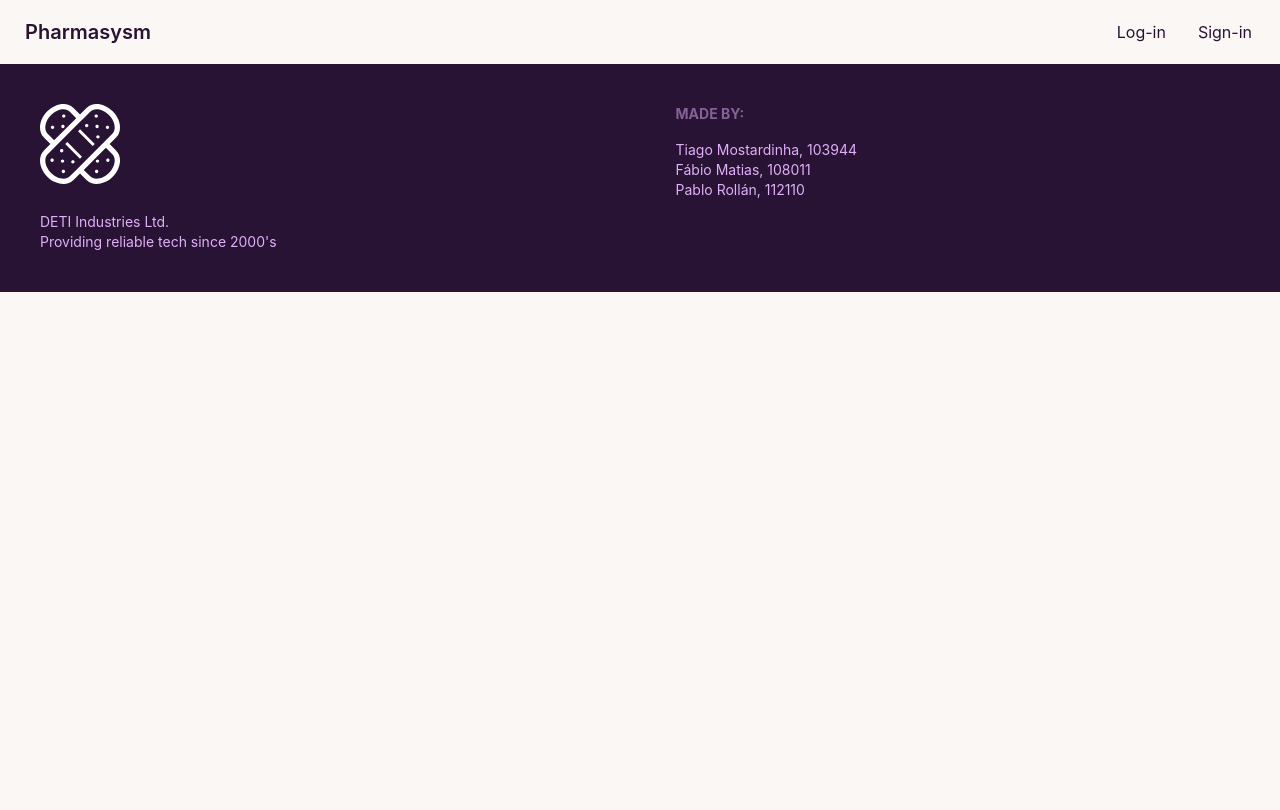
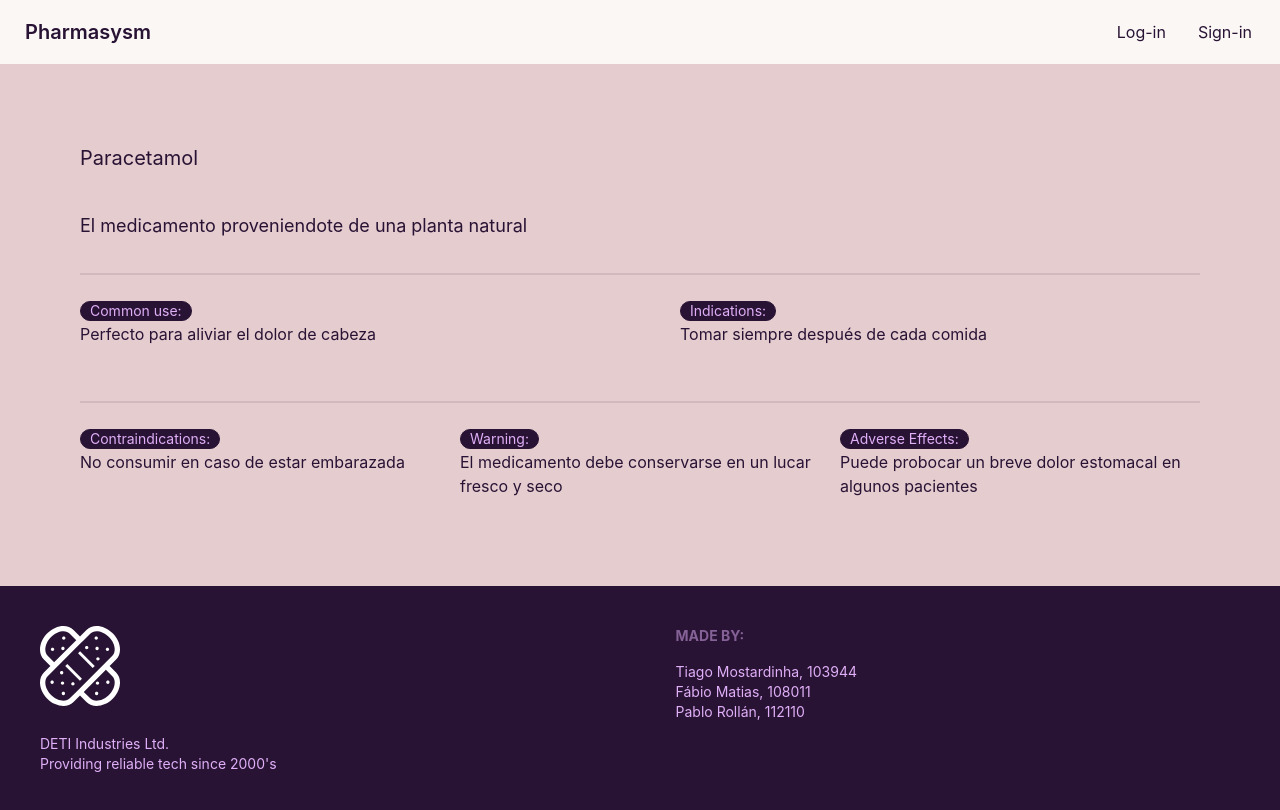
Before and after one commit to TiagoMostardinha/ihc-project, a React (Create React App) app: page /drug in a window 1280 px wide. Shown: the top 810 px of the page. Built offline with nearby package versions, Linux system fonts and the light colour scheme.

Commit message:
Drug page completed

```diff
--- a/src/App.js
+++ b/src/App.js
@@ -10,6 +10,7 @@ import SearchSol from './SearchSol.js';
 import SignIn from './SignIn.js';
 import AboutUs from './AboutUs.js';
 import LogIn from './LogIn.js';
+import Drug from './Drug.js'
 
 
 function App() {
@@ -46,6 +47,7 @@ function App() {
             <Route exact path='/signin' element={<SignIn />} />
             <Route exact path='/aboutus' element={<AboutUs />} />
             <Route exact path='/login' element={<LogIn />} />
+            <Route exact path='/drug' element={<Drug />} />
           </Routes>
         </div>
         <Footer />
--- /dev/null
+++ b/src/Drug.js
@@ -0,0 +1,49 @@
+const Drug = () => {
+    const medicamento = "Paracetamol";
+    const what = "El medicamento proveniendote de una planta natural";
+    const commonUse = "Perfecto para aliviar el dolor de cabeza";
+    const indications = "Tomar siempre después de cada comida";
+    const contraindications = "No consumir en caso de estar embarazada";
+    const warning = "El medicamento debe conservarse en un lucar fresco y seco";
+    const adverseEffects = "Puede probocar un breve dolor estomacal en algunos pacientes";
+    return (
+        <div className="flex justify-center items-center h-auto m-20">
+            <div className="flex flex-col w-full">
+                <h2 className="text-xl"style={{ paddingBottom: "40px" }}>{medicamento}</h2>
+                <h5 className="text-lg" style={{ paddingBottom: "10px" }}>{what}</h5>
+                <div className="divider"></div>
+                <div className="grid h-20 place-items-rigth">
+                    <div style={{ display: "grid", gridTemplateColumns: "repeat(2, 2fr)", gridGap: "80px" }}>
+                        <div style={{ paddingRight: "auto" }}>
+                            <h1 className="badge">Common use:</h1>
+                            <p>{commonUse}</p>
+                        </div>
+                        <div style={{ paddingRight: "auto" }}>
+                            <h1 className="badge">Indications:</h1>
+                            <p style={{ paddingBottom: "10px" }}>{indications}</p>
+                        </div>
+                    </div>
+                </div>
+                <div className="divider"></div>
+                <div className="grid h-20 place-items-rigth">
+                    <div style={{ display: "grid", gridTemplateColumns: "repeat(3, 1fr)", gridGap: 20 }}>
+                        <div>
+                            <h1 className="badge">Contraindications:</h1>
+                            <p>{contraindications}</p>
+                        </div>
+                        <div>
+                            <h1 className="badge">Warning:</h1>
+                            <p>{warning}</p>
+                        </div>
+                        <div>
+                            <h1 className="badge">Adverse Effects:</h1>
+                            <p>{adverseEffects}</p>
+                        </div>
+                    </div>
+                </div>
+            </div>
+        </div>
+    );
+}
+
+export default Drug;
```
